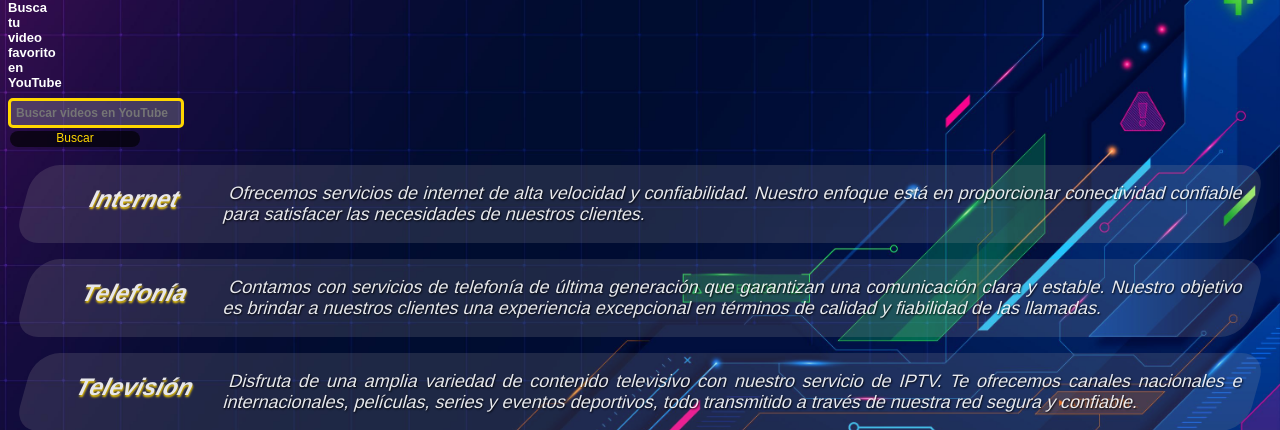
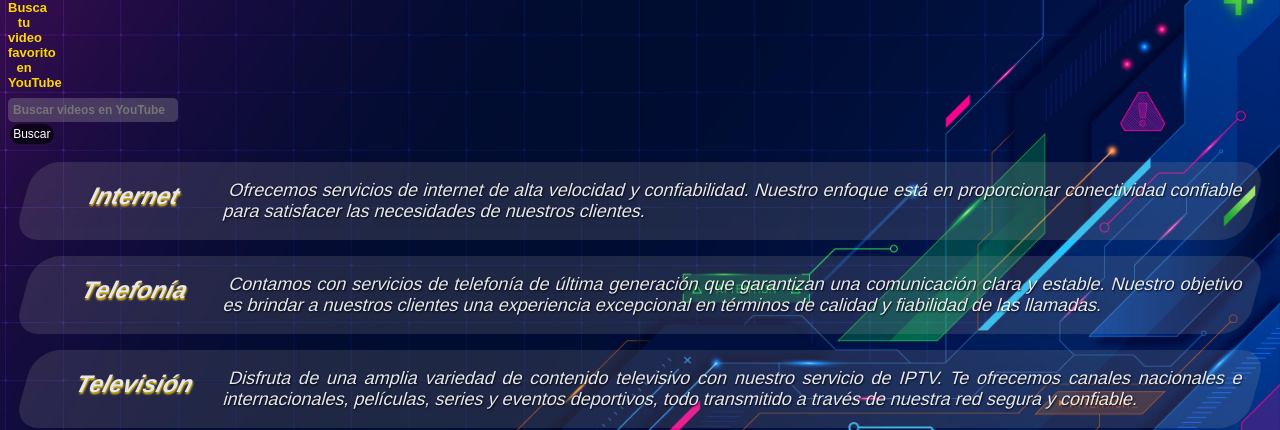
Before and after one commit to yizapa/Backend-Django-Proyecto-TPO-WEB-1, a Django app: page /servicios/ in a window 1280 px wide; the page is wider, and only the part inside the window is pictured. Shown: the part 282-712 px from the top of that part. Run offline with Django 4.2, Linux system fonts and the light colour scheme.

Commit message:
modificaciones varias

```diff
--- a/project_prueba_tpo/app_solicitud/templates/solicitud_detail.html
+++ b/project_prueba_tpo/app_solicitud/templates/solicitud_detail.html
@@ -3,13 +3,14 @@
 
 <main>
     <div class="main-color-solicitud">
+        <h1>Solicitud</h1>
         <h2>{{solicitud.mensaje}}</h2>
 
         {% for label, value in solicitud.get_fields %}
 
-            <p>{{label | upper}}</p>
+            <p><u><strong>{{label | upper}}</strong></u></p>
 
-            <p>{{value}}</p>
+            <p><em>{{value}}</em></p>
 
         {% endfor %}
 
--- a/project_prueba_tpo/app_solicitud/views.py
+++ b/project_prueba_tpo/app_solicitud/views.py
@@ -33,7 +33,7 @@ class SolicitudCreateView(SolicitudBaseView,CreateView):
 
 
 class SolicitudUpdateView(SolicitudBaseView,UpdateView):
-    template_name = "solicitud_create.html"
+    template_name = "solicitud_update.html"
     extra_context = {
         "tipo": "Actualizar solicitud"
     }
--- a/project_prueba_tpo/static/css/main.css
+++ b/project_prueba_tpo/static/css/main.css
@@ -30,13 +30,14 @@ textarea {
 .main-color-solicitud a:focus {
     text-decoration: none;
     color: deeppink;
+    margin-top: 1rem;
 }
 
 .main-color-solicitud > .list {
     display: flex;
     flex-direction: row;
     width: 30rem;
-    margin-right: 5rem;
+    /* margin-right: 5rem; */
     justify-content: space-between;
     align-items: end;
 }
@@ -45,33 +46,35 @@ textarea {
     margin-left: 5rem;
 } */
 
-form input, form textarea {
+form input:not([type=submit]):not([id=query]), form textarea{
     display: flex;
     border: 0;
+    color:white;
+    margin: 10px 0;
+    padding: 10px;
+    outline: 0;
+    /* background: white; */
+    background-color: rgba(170, 166, 166, 0.3);
+    font-size: 16px;
+    border: 3px solid gold ;
+    border-radius: 5px;
+}
+
+/* form div input {
+
+    display: inline-flex;
+    border: 3px solid gold; border: 0;
     margin: 10px 0;
     padding: 10px;
     outline: none;
-    background: white;
+    color: white;
+    background-color: rgba(170, 166, 166, 0.3);
+    box-shadow: 0 3px 10px 0 rgba(#000, 0.1);
     font-size: 16px;
-    border: 3px solid gold;
+    resize: none;
 }
-
-form button {
-    padding: 15px;
-    background: gold;
-    color: black;
-    font-size: 20px;
-    border: 0;
-    outline: none;
-    cursor: pointer;
-    width: 130px;
-    text-align-last: center;
-    border-radius: 30px;
-    margin-top: 20px;
+ */
+form input:hover, textarea:hover{
+    color: gold;
+    background-color: rgba(86, 84, 84, 0.666);
 }
-
-form button:hover {
-
-    font-weight: bold;
-    filter: opacity(0.7);
-}
--- a/project_prueba_tpo/static/css/servicios.css
+++ b/project_prueba_tpo/static/css/servicios.css
@@ -135,11 +135,12 @@ section p:not(#vid) {
 
 
 #vid {
+    color: gold;
     font-size: 13px;
     /* text-align: right; */
     margin: 0;
     padding: 0;
-    margin-right: 80rem;
+    margin-right: 77rem;
     margin-bottom: 0.5rem;
     /* margin-top: 5rem;
     margin-left: 2rem; */
@@ -147,12 +148,13 @@ section p:not(#vid) {
 
 form div input {
     display: inline-flex;
-
     color: white;
+    border: 0;
     font-size: 12px;
     /* margin: 5px; */
     margin: 0;
-    margin-right: 80rem;
+    margin-right: 77rem;
+    outline: none;
     /* margin-bottom: 1rem; */
     background-color: rgba(170, 166, 166, 0.3);
     box-shadow: 0 3px 10px 0 rgba(#000, 0.1);
@@ -162,19 +164,24 @@ form div input {
 }
 
 form div button {
-
-    color: gold;
+    color: white;
     font-size: 12px;
     /* margin-left: 2rem; */
     /* margin-bottom: 1rem; */
     margin: 2px;
-    margin-right: 80rem;
+    margin-right: 77rem;
+    border: none;
     border-radius: 25px;
-    padding: 0;
-    padding-bottom: 2px;
+    padding: 0.2rem;
+    font-weight: 500;
+    /*padding-bottom: 2px; */
     background-color: rgba(0, 0, 0, 0.666);
 }
 
+form div button:hover {
+    color: gold;
+    background-color: black;
+}
 
 #videos {
     display: grid;
```
Also changed, not shown: project_prueba_tpo/app_solicitud/templates/solicitud_update.html (added, +16 -0 lines), project_prueba_tpo/static/css/autogestion.css (+15 -8 lines), project_prueba_tpo/templates/bloques/autogestion.html (+4 -4 lines), requeriments.txt (+4 -4 lines), README.md.
